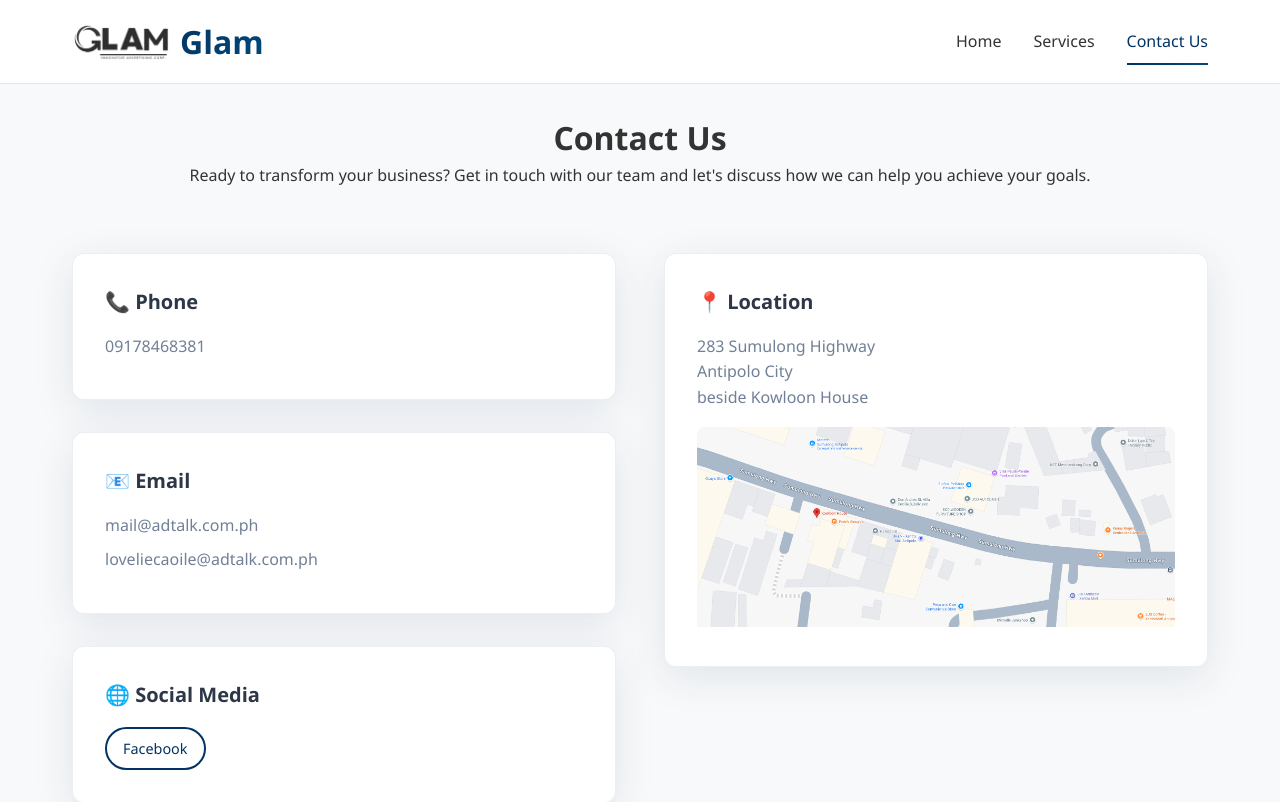
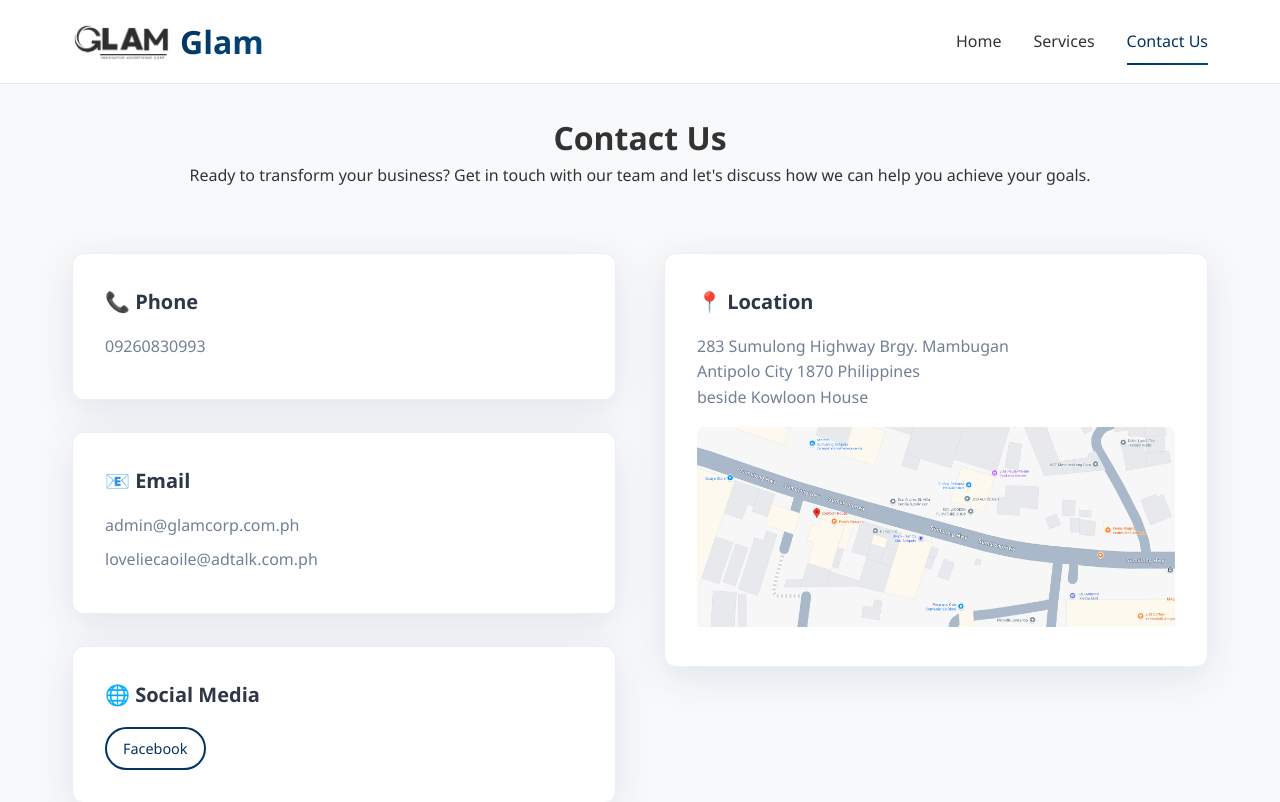
Before and after one commit to berired/Glam-landing, a React (Vite) app: page /contact in a window 1280 px wide. Shown: the top 802 px of the page. Built offline with nearby package versions, Linux system fonts and the light colour scheme.

Commit message:
Update ContactUs.jsx

```diff
--- a/src/pages/ContactUs.jsx
+++ b/src/pages/ContactUs.jsx
@@ -18,12 +18,12 @@ const ContactUs = () => {
             <div className="contact-left">
               <div className="info-section">
                 <h3>📞 Phone</h3>
-                <p>09178468381</p>
+                <p>09260830993</p>
               </div>
 
               <div className="info-section">
                 <h3>📧 Email</h3>
-                <p>mail@adtalk.com.ph</p>
+                <p>admin@glamcorp.com.ph</p>
                 <p>loveliecaoile@adtalk.com.ph</p>
               </div>
 
@@ -38,8 +38,8 @@ const ContactUs = () => {
             <div className="contact-right">
               <div className="info-section">
                 <h3>📍 Location</h3>
-                <p>283 Sumulong Highway<br />
-                   Antipolo City<br />
+                <p>283 Sumulong Highway Brgy. Mambugan<br />
+                   Antipolo City 1870 Philippines <br />
                    beside Kowloon House
                 </p>
                 <div className="location-image">
```
